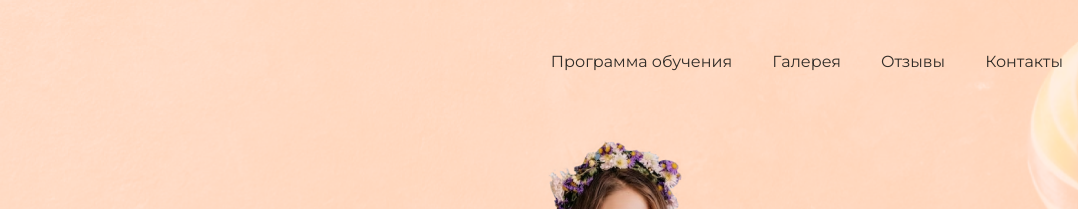
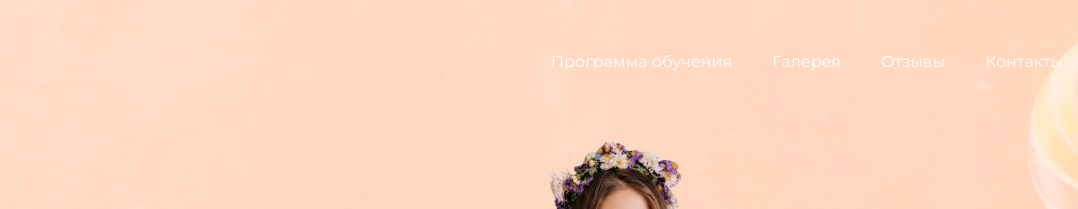
Before and after one commit to Amaliya-mel/Wake-Bake, a plain HTML site: page index.html in a window 1280 px wide. Shown: the top 209 px of the page, 202-1280 px from the left. Drawn offline with Linux system fonts and the light colour scheme.

Commit message:
Changed the text color in header.css

```diff
--- a/css/header.css
+++ b/css/header.css
@@ -19,6 +19,10 @@
 
 .header__logo img {
     width: 100%;
+}
+
+.nav {
+    color: #fff;
 }
 
 .nav__list {
```
Also changed, not shown: test.txt (added).
